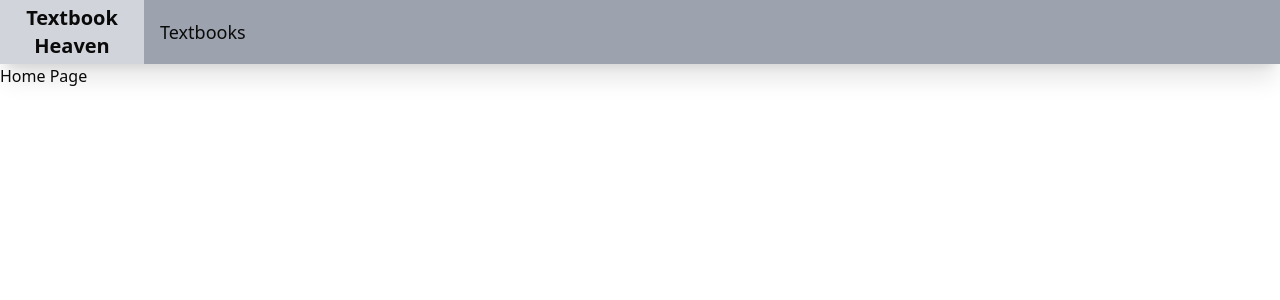
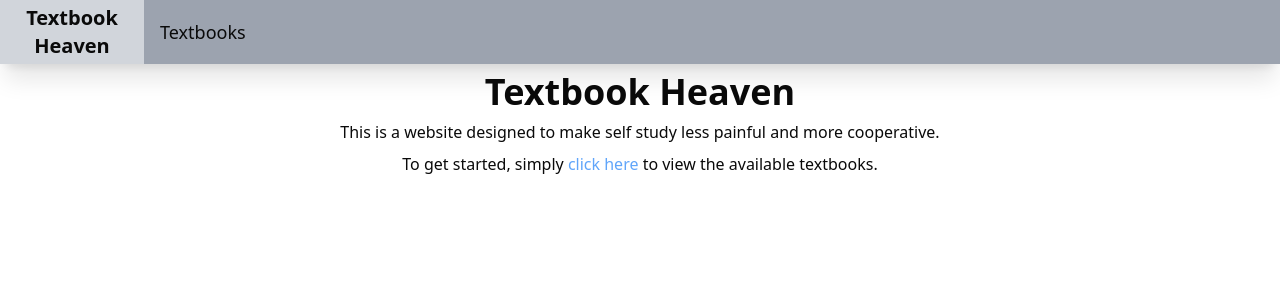
Before and after one commit to connor-kress/textbook-heaven, a Next.js app: page / in a window 1280 px wide. Shown: the top 300 px of the page. Built offline with nearby package versions, Linux system fonts and the light colour scheme.

Commit message:
General UI improvements (scrolling and home page)

```diff
--- a/src/app/page.tsx
+++ b/src/app/page.tsx
@@ -1,3 +1,20 @@
+import Link from "next/link";
+
 export default function Home() {
-  return <h1>Home Page</h1>;
+  return (
+    <div className="flex flex-col items-center gap-2 p-2">
+      <h1 className="text-4xl font-bold">Textbook Heaven</h1>
+      <p>
+        This is a website designed to make self study less painful and more
+        cooperative.
+      </p>
+      <p>
+        To get started, simply
+        {" "}<Link className="text-blue-400" href="/textbooks">
+          click here
+        </Link>{" "}
+        to view the available textbooks.
+      </p>
+    </div>
+  );
 }
--- a/src/app/textbooks/[textbookName]/page.tsx
+++ b/src/app/textbooks/[textbookName]/page.tsx
@@ -22,20 +22,25 @@ export function generateMetadata({ params }: Props): Metadata {
 export default async function TextbookPage({ params }: Props) {
   const textbook = await fetchTextbook(decodeURI(params.textbookName));
   return (
-    <div className="flex flex-row">
-      <div className="w-1/2 h-[90vh] hidden lg:flex flex-col">
-        <h1 className="text-2xl font-bold">
-          {textbook.title}
-          <span className="text-sm"> (
-            <Link href={textbook.filePath} target="_blank"
-                  className="text-blue-700">
-              full screen
-            </Link>)
-          </span>
-        </h1>
+    <div className="fixed inset-0 top-16 flex flex-row">
+      {/* top-16 accounts for the top nav bar */}
+      <div className="w-1/2 h-[calc(100vh-4rem)] hidden lg:flex flex-col">
+        <div className="flex flex-col items-center">
+          <div className="p-0.5">
+            <span className="text-2xl font-bold">{textbook.title}</span>
+            <span className="text-lg"> by {textbook.author}</span>
+            <span className="text-sm"> (
+              <Link href={textbook.filePath} target="_blank"
+                    className="text-blue-700">
+                view file
+              </Link>)
+            </span>
+          </div>
+        </div>
         <PDFView path={textbook.filePath}/>
       </div>
-      <div className="flex flex-col w-full lg:w-1/2">
+      {/* -4rem accounts for the top nav bar */}
+      <div className="flex flex-col w-full lg:w-1/2 h-[calc(100vh-4rem)] overflow-y-auto">
         <QuestionView textbook={textbook}/>
       </div>
     </div>
--- a/src/app/textbooks/page.tsx
+++ b/src/app/textbooks/page.tsx
@@ -11,15 +11,18 @@ export const metadata = {
 export default async function TextbookListPage() {
   const textbooks = await fetchTextbooks();
   return (
-    <>
-      <h1>Available Textbooks:</h1>
+    <div className="flex flex-col items-center gap-2 p-2">
+      <h1 className="text-2xl font-bold">Available Textbooks:</h1>
       {
         textbooks.map((tb, i) =>
-          <Link href={`/textbooks/${tb.baseFileName}`} key={i}>
+          <Link
+            href={`/textbooks/${tb.baseFileName}`} key={i}
+            className="text-blue-400"
+          >
             <h3>{tb.title}</h3>
           </Link>
         )
       }
-    </>
+    </div>
   );
 }
--- a/src/components/QuestionDetails.tsx
+++ b/src/components/QuestionDetails.tsx
@@ -40,13 +40,13 @@ export function QuestionDetails(
 
 if (loading) {
     return (
-      <div className="mx-20 lg:ml-10 text-2xl">
+      <div className="mx-20 lg:ml-10 my-4 text-2xl">
         Loading question...
       </div>
     );
   } else if (question === null) {
     return (
-      <div className="mx-20 lg:ml-10 text-2xl">
+      <div className="mx-20 lg:ml-10 my-4 text-2xl">
         No question data found.
       </div>
     );
@@ -61,9 +61,9 @@ if (loading) {
     <div className="mx-20 lg:ml-10">
       <div className="my-4">
         <h1 className="mb-2 text-2xl font-bold">
-          Chapter {chapter.num}: {chapter.title} - {}
+          Chapter {chapter.num}: {chapter.title}
           <span className="text-neutral-400">
-            Q. {question.num}
+            {" "}- Q. {question.num}
           </span>
         </h1>
         <hr className="mb-2 border-neutral-600" />
--- a/src/components/QuestionView.tsx
+++ b/src/components/QuestionView.tsx
@@ -16,12 +16,22 @@ export default function QuestionView(
   if (newQuestion !== null) {
     body = <NewQuestionForm textbook={textbook} />;
   } else if (questionId === null) {
-    body = <p>No question selected.</p>;
+    body = (
+      <div className="mx-20 lg:ml-10 my-4">
+        <p className="text-2xl">No question selected.</p>
+        <p>Click on a chapter above to view questions.</p>
+      </div>
+    );
   } else {
     body = <QuestionDetails textbook={textbook} />;
   }
   return (
     <div className="flex flex-col">
+      {/*
+      <div className="sticky top-0 z-10 bg-white">
+        <QuestionSelector textbook={textbook} />
+      </div>
+      */}
       <QuestionSelector textbook={textbook} />
       {body}
     </div>
```
